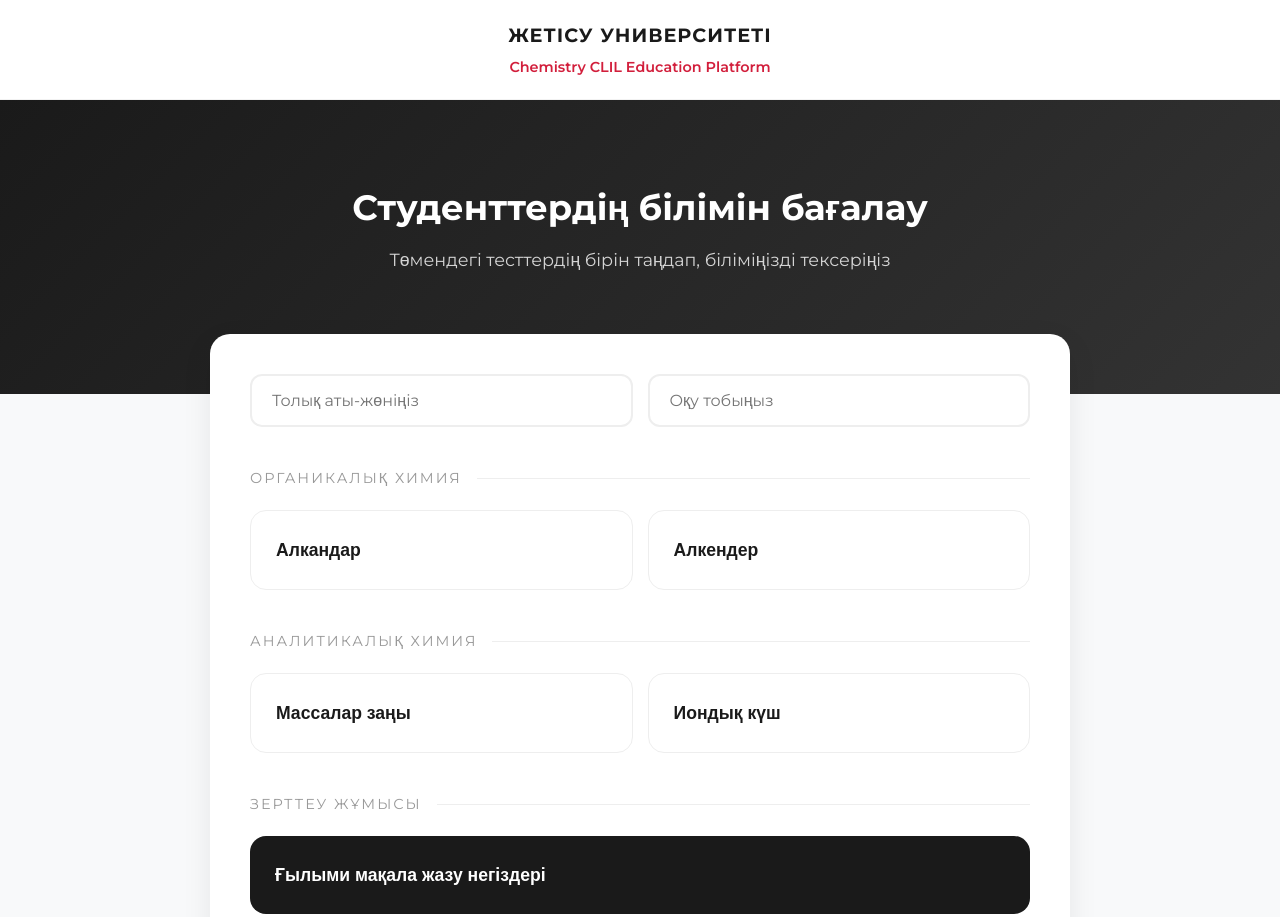
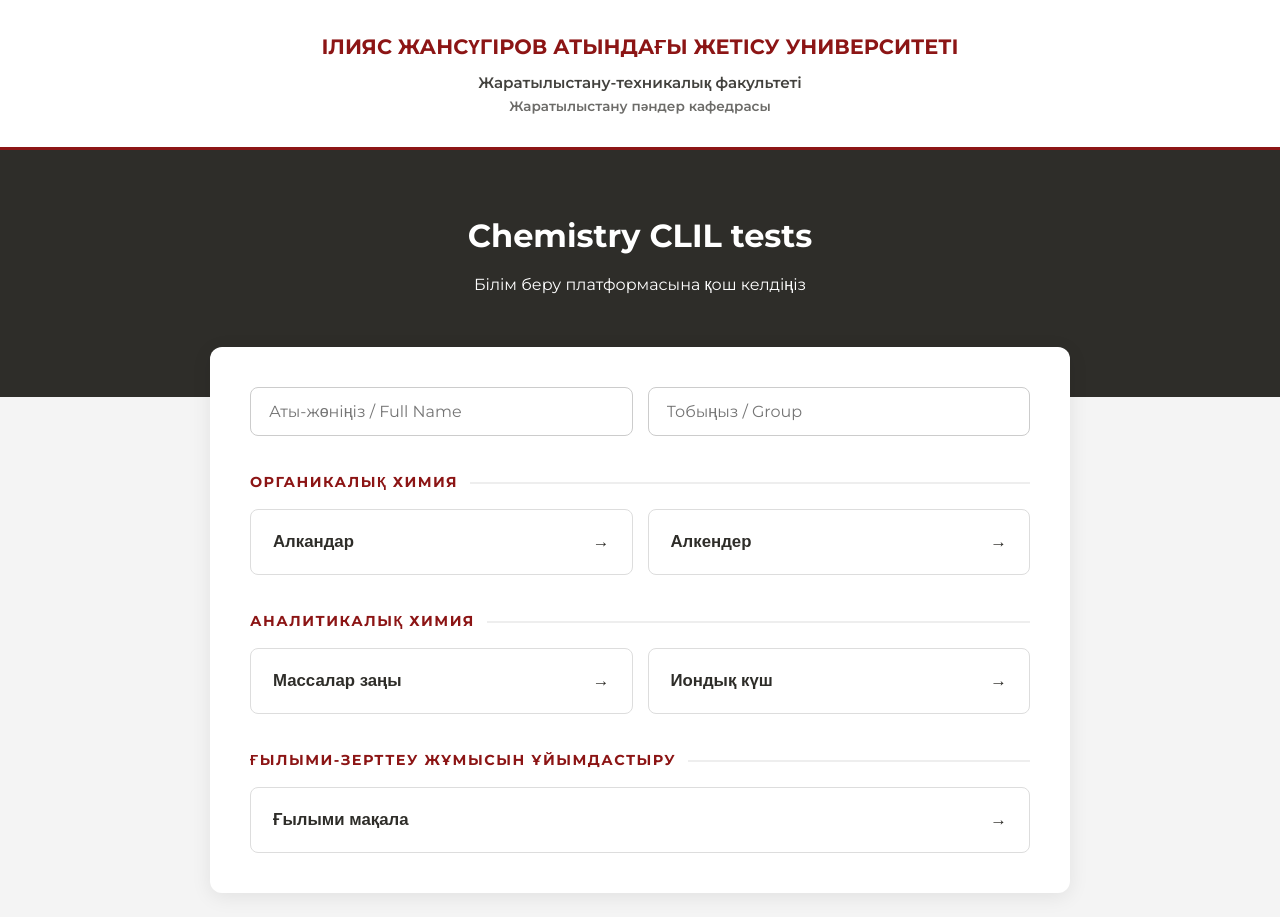
Before and after one commit to Asetbek/checktest.github.io, a plain HTML site: page test123456789.html in a window 1280 px wide. Shown: the top 917 px of the page. Drawn offline with Linux system fonts and the light colour scheme.

Commit message:
Update test123456789.html

```diff
--- a/test123456789.html
+++ b/test123456789.html
@@ -4,17 +4,17 @@
 <meta charset="utf-8">
 <meta name="viewport" content="width=device-width, initial-scale=1.0">
 <title>Zhetysu University - Chemistry CLIL</title>
-<!-- Заманауи шрифт қосу -->
 <link href="https://fonts.googleapis.com/css2?family=Montserrat:wght@400;600;700&display=swap" rel="stylesheet">
 <style>
 :root {
-  --primary: #D21F3C; /* Tango Red */
-  --secondary: #1A1A1A; /* Deep Black */
-  --bg: #F8F9FA;
+  /* Стэнфорд түстері: Cardinal Red (#8C1515) және Black (#2E2D29) */
+  --primary: #8C1515;
+  --secondary: #2E2D29;
+  --bg: #F4F4F4;
   --white: #FFFFFF;
-  --text: #2D3436;
-  --shadow: 0 10px 30px rgba(0,0,0,0.08);
-  --transition: all 0.3s cubic-bezier(0.4, 0, 0.2, 1);
+  --text: #2E2D29;
+  --shadow: 0 4px 20px rgba(0,0,0,0.08);
+  --transition: all 0.25s ease;
 }
 
 * { box-sizing: border-box; margin: 0; padding: 0; }
@@ -26,68 +26,60 @@ body {
   line-height: 1.6;
 }
 
-/* Header стилі */
 header {
   background: var(--white);
-  padding: 20px;
+  padding: 30px 20px;
   text-align: center;
-  border-bottom: 1px solid rgba(0,0,0,0.05);
+  border-bottom: 3px solid var(--primary);
+  box-shadow: var(--shadow);
 }
 
 .uni-info h1 {
-  color: var(--secondary);
-  font-size: 1.2rem;
-  letter-spacing: 1px;
+  color: var(--primary);
+  font-size: 1.3rem;
   font-weight: 700;
   text-transform: uppercase;
+  margin-bottom: 8px;
 }
 
 .uni-info p {
-  color: var(--primary);
+  color: var(--secondary);
   font-weight: 600;
-  font-size: 0.9rem;
-  margin-top: 5px;
+  font-size: 0.95rem;
+  opacity: 0.9;
 }
 
-/* Hero секциясы - заманауи градиент */
 .hero {
-  background: linear-gradient(135deg, var(--secondary) 0%, #333 100%);
+  background: var(--secondary);
   color: var(--white);
-  padding: 80px 20px 120px;
+  padding: 60px 20px 100px;
   text-align: center;
-  position: relative;
 }
 
-.hero h2 { font-size: 2.2rem; font-weight: 700; margin-bottom: 10px; }
-.hero p { opacity: 0.8; font-weight: 400; font-size: 1.1rem; }
+.hero h2 { font-size: 2rem; font-weight: 700; margin-bottom: 10px; }
 
-/* Контейнер мен Карталар */
 .container { max-width: 900px; margin: 0 auto; padding: 0 20px 60px; }
 
 .reg-card {
   background: var(--white);
   padding: 40px;
-  border-radius: 20px;
+  border-radius: 12px;
   box-shadow: var(--shadow);
-  margin-top: -60px;
-  position: relative;
-  z-index: 10;
+  margin-top: -50px;
 }
 
 .input-group {
   display: flex;
   gap: 15px;
-  margin-bottom: 30px;
-  flex-wrap: wrap;
+  margin-bottom: 35px;
 }
 
 input {
   flex: 1;
-  min-width: 280px;
   font-family: inherit;
-  padding: 15px 20px;
-  border: 2px solid #EEE;
-  border-radius: 12px;
+  padding: 14px 18px;
+  border: 1px solid #CCC;
+  border-radius: 8px;
   font-size: 1rem;
   transition: var(--transition);
 }
@@ -95,130 +87,107 @@ input {
 input:focus {
   outline: none;
   border-color: var(--primary);
-  box-shadow: 0 0 0 4px rgba(210, 31, 60, 0.1);
+  box-shadow: 0 0 0 3px rgba(140, 21, 21, 0.1);
 }
 
-/* Секция тақырыптары */
 .section-title {
   font-size: 0.9rem;
   text-transform: uppercase;
-  color: #999;
-  letter-spacing: 2px;
-  margin: 40px 0 20px;
+  color: var(--primary);
+  font-weight: 700;
+  letter-spacing: 1.5px;
+  margin: 35px 0 15px;
   display: flex;
   align-items: center;
-  gap: 15px;
+  gap: 12px;
 }
 
 .section-title::after {
   content: "";
   flex: 1;
-  height: 1px;
+  height: 2px;
   background: #EEE;
 }
 
-/* Тест батырмаларының торы */
 .menu-grid {
   display: grid;
-  grid-template-columns: repeat(auto-fit, minmax(250px, 1fr));
+  grid-template-columns: repeat(auto-fit, minmax(280px, 1fr));
   gap: 15px;
 }
 
 .menu-btn {
   background: var(--white);
-  border: 1px solid #EEE;
+  border: 1px solid #DDD;
   color: var(--secondary);
-  padding: 25px;
-  border-radius: 16px;
+  padding: 22px;
+  border-radius: 8px;
   cursor: pointer;
-  font-size: 1.1rem;
+  font-size: 1.05rem;
   font-weight: 600;
   transition: var(--transition);
   text-align: left;
   display: flex;
+  justify-content: space-between;
   align-items: center;
-  justify-content: space-between;
 }
 
-.menu-btn::after {
-  content: "→";
-  font-size: 1.5rem;
-  opacity: 0;
-  transform: translateX(-10px);
+.menu-btn:hover {
+  background: #FFF9F9;
+  border-color: var(--primary);
+  color: var(--primary);
+  transform: translateY(-2px);
+  box-shadow: 0 6px 15px rgba(140, 21, 21, 0.08);
+}
+
+/* "Ғылыми мақала" батырмасы енді басқаларымен бірдей */
+.full-width {
+  grid-column: 1 / -1;
+}
+
+.test-box { display: none; background: var(--white); padding: 40px; border-radius: 12px; box-shadow: var(--shadow); }
+.active { display: block; }
+
+.question {
+  margin-bottom: 20px;
+  padding: 25px;
+  border-radius: 8px;
+  background: #FAFAFA;
+  border-left: 5px solid var(--primary);
+}
+
+.question p { font-weight: 700; font-size: 1.1rem; margin-bottom: 15px; }
+
+label {
+  display: block;
+  padding: 12px 15px;
+  margin-bottom: 8px;
+  border-radius: 6px;
+  background: white;
+  border: 1px solid #EEE;
+  cursor: pointer;
   transition: var(--transition);
 }
 
-.menu-btn:hover {
-  border-color: var(--primary);
-  color: var(--primary);
-  transform: translateY(-3px);
-  box-shadow: 0 10px 20px rgba(210, 31, 60, 0.05);
-}
-
-.menu-btn:hover::after {
-  opacity: 1;
-  transform: translateX(0);
-}
-
-.full-width {
-  grid-column: 1 / -1;
-  background: var(--secondary);
-  color: var(--white);
-  border: none;
-}
-
-.full-width:hover {
-  background: var(--primary);
-  color: var(--white);
-}
-
-/* Тест сұрақтары */
-.question {
-  margin-bottom: 20px;
-  padding: 30px;
-  border-radius: 16px;
-  background: var(--white);
-  border: 1px solid #EEE;
-}
-
-.question p { font-weight: 700; font-size: 1.2rem; margin-bottom: 20px; color: var(--secondary); }
-
-label {
-  display: block;
-  padding: 15px 20px;
-  margin-bottom: 10px;
-  border-radius: 10px;
-  background: #F8F9FA;
-  cursor: pointer;
-  transition: var(--transition);
-  border: 1px solid transparent;
-}
-
-label:hover { background: #EEE; }
-
-input[type="radio"]:checked + span { color: var(--primary); font-weight: 600; }
+label:hover { border-color: var(--primary); background: #FFF9F9; }
 
 .submit-btn {
   background: var(--primary);
   color: var(--white);
-  padding: 20px;
+  padding: 18px;
   border: none;
-  border-radius: 12px;
+  border-radius: 8px;
   font-size: 1.1rem;
   font-weight: 700;
   cursor: pointer;
   width: 100%;
-  margin-top: 30px;
-  transition: var(--transition);
+  margin-top: 25px;
 }
 
-.submit-btn:hover { background: #b01832; transform: scale(1.01); }
+.submit-btn:hover { background: #701111; }
 
-/* Мобильді бейімделу */
 @media (max-width: 600px) {
-  .hero h2 { font-size: 1.6rem; }
-  .reg-card { padding: 25px; }
   .input-group { flex-direction: column; }
+  .uni-info h1 { font-size: 1.1rem; }
 }
 </style>
 </head>
@@ -226,39 +195,42 @@ input[type="radio"]:checked + span { color: var(--primary); font-weight: 600; }
 
 <header>
   <div class="uni-info">
-    <h1>Жетісу Университеті</h1>
-    <p>Chemistry CLIL Education Platform</p>
+    <!-- Университет атауы толық қалпында -->
+    <h1>Ілияс Жансүгіров атындағы Жетісу университеті</h1>
+    <p>Жаратылыстану-техникалық факультеті</p>
+    <p style="font-size: 0.85rem; opacity: 0.7;">Жаратылыстану пәндер кафедрасы</p>
   </div>
 </header>
 
 <div id="main-view">
   <section class="hero">
-    <h2>Студенттердің білімін бағалау</h2>
-    <p>Төмендегі тесттердің бірін таңдап, біліміңізді тексеріңіз</p>
+    <h2>Chemistry CLIL tests</h2>
+    <p>Білім беру платформасына қош келдіңіз</p>
   </section>
 
   <div class="container">
     <div class="reg-card">
       <div class="input-group">
-        <input type="text" id="userName" placeholder="Толық аты-жөніңіз">
-        <input type="text" id="userGroup" placeholder="Оқу тобыңыз">
+        <input type="text" id="userName" placeholder="Аты-жөніңіз / Full Name">
+        <input type="text" id="userGroup" placeholder="Тобыңыз / Group">
       </div>
 
       <div class="section-title">Органикалық химия</div>
       <div class="menu-grid">
-        <button class="menu-btn" onclick="startTest('alkandap')">Алкандар</button>
-        <button class="menu-btn" onclick="startTest('alkender')">Алкендер</button>
+        <button class="menu-btn" onclick="startTest('alkandap')">Алкандар <span>→</span></button>
+        <button class="menu-btn" onclick="startTest('alkender')">Алкендер <span>→</span></button>
       </div>
 
       <div class="section-title">Аналитикалық химия</div>
       <div class="menu-grid">
-        <button class="menu-btn" onclick="startTest('massalar')">Массалар заңы</button>
-        <button class="menu-btn" onclick="startTest('eritindi')">Иондық күш</button>
+        <button class="menu-btn" onclick="startTest('massalar')">Массалар заңы <span>→</span></button>
+        <button class="menu-btn" onclick="startTest('eritindi')">Иондық күш <span>→</span></button>
       </div>
 
-      <div class="section-title">Зерттеу жұмысы</div>
+      <div class="section-title">Ғылыми-зерттеу жұмысын ұйымдастыру</div>
       <div class="menu-grid">
-        <button class="menu-btn full-width" onclick="startTest('gylymi')">Ғылыми мақала жазу негіздері</button>
+        <!-- Фон енді қара емес, басқа батырмалармен бірдей стильде -->
+        <button class="menu-btn full-width" onclick="startTest('gylymi')">Ғылыми мақала<span>→</span></button>
       </div>
     </div>
   </div>
@@ -267,11 +239,10 @@ input[type="radio"]:checked + span { color: var(--primary); font-weight: 600; }
 <div id="test-view" class="container" style="margin-top: 40px;"></div>
 
 <script>
-/* quizData мен функциялардың логикасы сол күйінде сақталады */
+/* quizData және негізгі функциялар сол қалпында сақталады */
 const APPS_SCRIPT_URL = 'https://script.google.com/macros/s/AKfycbxOty53LwQzR5bmsQ--YI93JL7ohWhNVzqsxvanGX7cXR4tUaBLNcmDrgLLtMdOw1NvZA/exec';
 
 const quizData = {
-  // ... (деректер сол күйінде қалады)
   'alkandap': {
     discipline: 'Органикалық химия',
     title: 'Алкандар',
@@ -326,7 +297,7 @@ function startTest(id) {
   const test = quizData[id];
   let html = `<div class="test-box active">
     <button class="menu-btn" style="padding:10px 20px; font-size:0.9rem; margin-bottom:30px; width: auto;" onclick="location.reload()">← Артқа</button>
-    <h2 style="margin-bottom:30px; color:var(--secondary);">${test.title}</h2>
+    <h2 style="margin-bottom:30px; color:var(--primary);">${test.title}</h2>
     <form id="quiz-form">`;
 
   test.questions.forEach((item, i) => {
@@ -337,7 +308,7 @@ function startTest(id) {
     html += `</div>`;
   });
 
-  html += `<button type="button" id="submit-btn" class="submit-btn" onclick="finishTest('${id}')">Нәтижені растау</button></form></div>`;
+  html += `<button type="button" id="submit-btn" class="submit-btn" onclick="finishTest('${id}')">Нәтижені жіберу</button></form></div>`;
 
   document.getElementById('main-view').style.display = 'none';
   document.getElementById('test-view').innerHTML = html;
```
